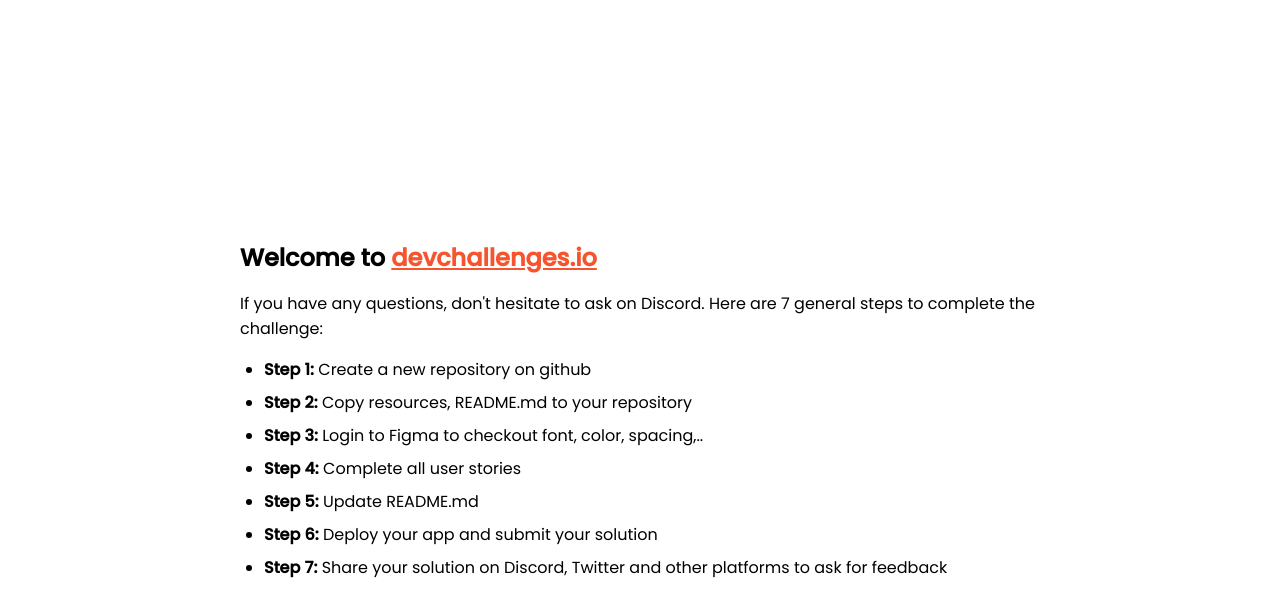
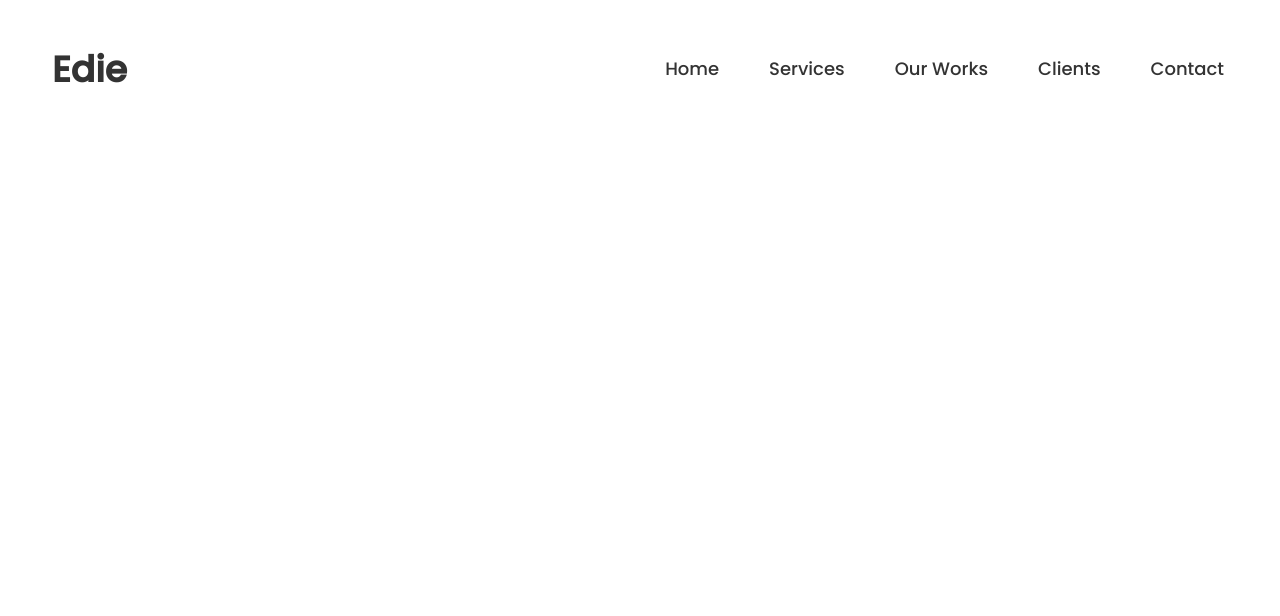
Before and after one commit to Adebesin-Cell/Edie-homepage, a website: page index.html in a window 1280 px wide. Drawn offline with Linux system fonts and the light colour scheme.

Commit message:
rolling in updates

```diff
--- a/index.html
+++ b/index.html
@@ -20,76 +20,107 @@
       href="https://fonts.googleapis.com/css2?family=Poppins:wght@400;500&display=swap"
       rel="stylesheet"
     />
+    <link rel="stylesheet" href="css/main.css">
+    <link rel="stylesheet" href="css/main.css.map">
 
-    <title>Devchallenges</title>
-
-    <style>
-      body {
-        font-family: "Poppins", sans-serif;
-      }
-
-      ul {
-        padding-left: 24px;
-      }
-
-      li {
-        margin-bottom: 8px;
-      }
-
-      .welcome {
-        max-width: 800px;
-        margin: 0 auto;
-      }
-
-      .welcome-text {
-        margin-top: 30vh;
-        font-weight: 500;
-      }
-
-      .welcome-text p {
-        font-size: 1rem;
-        font-weight: 400;
-      }
-
-      .welcome-text h1 {
-        font-size: 1.5rem;
-      }
-
-      .welcome-text a {
-        color: #f7542e;
-      }
-    </style>
+    <title>Devchallenges | Edie Homepage</title>
+<!--  -->
+    <!-- <style> -->
+      <!-- body { -->
+        <!-- font-family: "Poppins", sans-serif; -->
+      <!-- } -->
+<!--  -->
+      <!-- ul { -->
+        <!-- padding-left: 24px; -->
+      <!-- } -->
+<!--  -->
+      <!-- li { -->
+        <!-- margin-bottom: 8px; -->
+      <!-- } -->
+<!--  -->
+      <!-- .welcome { -->
+        <!-- max-width: 800px; -->
+        <!-- margin: 0 auto; -->
+      <!-- } -->
+<!--  -->
+      <!-- .welcome-text { -->
+        <!-- margin-top: 30vh; -->
+        <!-- font-weight: 500; -->
+      <!-- } -->
+<!--  -->
+      <!-- .welcome-text p { -->
+        <!-- font-size: 1rem; -->
+        <!-- font-weight: 400; -->
+      <!-- } -->
+<!--  -->
+      <!-- .welcome-text h1 { -->
+        <!-- font-size: 1.5rem; -->
+      <!-- } -->
+<!--  -->
+      <!-- .welcome-text a { -->
+        <!-- color: #f7542e; -->
+      <!-- } -->
+    <!-- </style> -->
   </head>
   <body>
-    <div class="welcome">
-      <div class="welcome-text">
-        <h1>
-          Welcome to
-          <a href="https://devchallenges.io/" target="_blank"
-            >devchallenges.io</a
-          >
-        </h1>
 
-        <p>
-          If you have any questions, don't hesitate to ask on Discord. Here are
-          7 general steps to complete the challenge:
-        </p>
+    <div class="container-fluid">
+      <div class="row">
+        <header class="col-1-of-1 header">
+          <div class="logo-box">
+            <h1 class="logo">
+              Edie
+            </h1>
+          </div>
+          <ul class="header-navigation">
+            <li class="header-navigation__list"><a href="#" class="header-navigation__link modified--link-padding-left">Home</a></li>
+            <li class="header-navigation__list"><a href="#" class="header-navigation__link">Services</a></li>
+            <li class="header-navigation__list"><a href="#" class="header-navigation__link">Our works</a></li>
+            <li class="header-navigation__list"><a href="#" class="header-navigation__link">Clients</a></li>
+            <li class="header-navigation__list"><a href="#" class="header-navigation__link modified--link-padding-right">Contact</a></li>
+          </ul>
+        </header>
+
+
       </div>
 
-      <ul>
-        <li><b>Step 1:</b> Create a new repository on github</li>
-        <li><b>Step 2:</b> Copy resources, README.md to your repository</li>
-        <li>
-          <b>Step 3:</b> Login to Figma to checkout font, color, spacing,..
-        </li>
-        <li><b>Step 4:</b> Complete all user stories</li>
-        <li><b>Step 5:</b> Update README.md</li>
-        <li><b>Step 6:</b> Deploy your app and submit your solution</li>
-        <li>
-          <b>Step 7:</b> Share your solution on Discord, Twitter and other
-          platforms to ask for feedback
-        </li>
-      </ul>
+      <section class="container section-about">
+        <div class="row">
+          <div class="col-1-of-4 u-ml-md">
+            &nbsp;
+          </div>
+        </div>
+      </section>
     </div>
+    <!-- <div class="welcome"> -->
+      <!-- <div class="welcome-text"> -->
+        <!-- <h1> -->
+          <!-- Welcome to -->
+          <!-- <a href="https://devchallenges.io/" target="_blank" -->
+            <!-- >devchallenges.io</a -->
+          <!-- > -->
+        <!-- </h1> -->
+<!--  -->
+        <!-- <p> -->
+          <!-- If you have any questions, don't hesitate to ask on Discord. Here are -->
+          <!-- 7 general steps to complete the challenge: -->
+        <!-- </p> -->
+      <!-- </div> -->
+<!--  -->
+      <!-- <ul> -->
+        <!-- <li><b>Step 1:</b> Create a new repository on github</li> -->
+        <!-- <li><b>Step 2:</b> Copy resources, README.md to your repository</li> -->
+        <!-- <li> -->
+          <!-- <b>Step 3:</b> Login to Figma to checkout font, color, spacing,.. -->
+        <!-- </li> -->
+        <!-- <li><b>Step 4:</b> Complete all user stories</li> -->
+        <!-- <li><b>Step 5:</b> Update README.md</li> -->
+        <!-- <li><b>Step 6:</b> Deploy your app and submit your solution</li> -->
+        <!-- <li> -->
+          <!-- <b>Step 7:</b> Share your solution on Discord, Twitter and other -->
+          <!-- platforms to ask for feedback -->
+        <!-- </li> -->
+      <!-- </ul> -->
+    <!-- </div> -->
   </body>
 </html>
--- a/scss/abstracts/_mixins.scss
+++ b/scss/abstracts/_mixins.scss
@@ -0,0 +1,23 @@
+@mixin root {
+      :root {
+            // GRAY color
+            --gray-1:#333333;
+            --gray-2: #4f4f4f;
+            --gray-3: #828282;
+            --gray-5: #E0E0E0;
+            --gray-4: #BDBDBD;
+            --gray-6: #f2f2f2;
+
+            // primary color
+
+            --blue: #2D9CDB;
+
+            --white: #FFFFFF;
+            --green: #27Ae60;
+            --red: #EB5757;
+
+
+            --bg-footer: #100E1D;
+
+      }
+}
--- a/scss/abstracts/_variables.scss
+++ b/scss/abstracts/_variables.scss
@@ -0,0 +1,14 @@
+// FONT sizes
+
+
+$small: 1.4rem;
+$medium: 1.6rem;
+$large: 1.8rem;
+
+
+
+// FONT weight
+
+$fw-small: 400;
+$fw-normal: normal;
+$fw-medium: 500;
--- a/scss/base/_base.scss
+++ b/scss/base/_base.scss
@@ -0,0 +1,26 @@
+*,
+*::after,
+*::before {
+      padding: 0;
+      margin: 0;
+      box-sizing: inherit;
+}
+
+@include root;
+
+html {
+      font-size: 62.5%;
+      box-sizing: border-box;
+}
+
+body {
+      font-family: "Poppins", sans-serif;
+      font-size: 1.6rem;
+
+
+}
+
+::selection {
+      background-color: #4F4F4F;
+      color: #fff;
+}
--- /dev/null
+++ b/scss/components/_logo.scss
@@ -0,0 +1,8 @@
+.logo {
+      font-size: 3.6rem;
+      color: var(--gray-1);
+
+      width: 100%;
+      height: 100%;
+
+}
--- a/scss/layout/_grid.scss
+++ b/scss/layout/_grid.scss
@@ -0,0 +1,93 @@
+.container-fluid {
+      width: 100%;
+      padding-right: 5.6rem;
+      padding-left: 5.2rem;
+      margin-right: auto;
+      margin-left: auto;
+}
+
+.container {
+      margin: 0 auto;
+      padding: 0 1.5rem;
+      width: 100%;
+}
+
+.row{
+      display: flex;
+      // width: 100%;
+      margin-right: -5.6rem;
+      margin-left: -5.2rem;
+      flex-wrap: wrap;
+
+
+      [class ^= "col-"] {
+            width: 100%;
+            position: relative;
+            padding-right: 5.6rem;
+            padding-left: 5.2rem;
+
+        }
+
+        .col-1-of-1 {
+
+            @media only screen and (min-width: 48em) {
+                  flex:0 0 100%;
+                  max-width: 100%;
+            }
+        }
+
+        .col-1-of-2 {
+
+            @media only screen and (min-width: 48em) {
+                  flex:0 0 50%;
+                  max-width: 50%;
+
+            }
+        }
+
+        .col-1-of-3 {
+              @media only screen and (min-width:48em) {
+                    flex: 0 0 33.33333%;
+                    max-width: 33.33333%;
+              }
+        }
+        .col-1-of-4 {
+              @media only screen and (min-width:48em) {
+                    flex: 0 0 25%;
+                    max-width: 25%;
+              }
+        }
+
+        .col-1-of-5 {
+              @media only screen and (min-width: 48em) {
+                    flex: 0 0 20%;
+                    max-width: 20%;
+              }
+        }
+
+        .col-2-of-3 {
+              flex: 0 0 66.66667%;
+              max-width: 66.66667%;
+        }
+
+        .col-3-of-4 {
+              flex: 0 0 75%;
+              max-width: 75%;
+        }
+
+        .col-2-of-5 {
+              flex: 0 0 40%;
+              max-width: 40%;
+        }
+
+        .col-3-of-5 {
+            flex: 0 0 60%;
+            max-width: 60%;
+        }
+
+        .col-4-of-5 {
+              flex: 0 0 80%;
+              max-width: 80%;
+        }
+
+}
--- a/scss/layout/_header.scss
+++ b/scss/layout/_header.scss
@@ -0,0 +1,12 @@
+.header {
+      display: flex;
+      align-items: center;
+      justify-content: space-between;
+      justify-items: center;
+}
+
+.logo-box {
+      margin-top: 4.2rem;
+      width: 7rem;
+      height: 5.3rem;
+}
--- a/scss/layout/_navigation.scss
+++ b/scss/layout/_navigation.scss
@@ -0,0 +1,66 @@
+.header-navigation {
+      list-style-type: none;
+      display: flex;
+
+      justify-items: center;
+      align-items: flex-start;
+
+      line-height: 3.6rem;
+
+      align-self: flex-start;
+
+      height: 3.6rem;
+
+      margin-top: 5.1rem;
+
+
+      &__list {
+
+            height: 100%;
+
+            &:not(:last-child) {
+                  margin-right: 2rem;
+
+            }
+
+      }
+
+      &__link {
+
+            &,
+            &:link,
+            &:visited{
+                  display: inline-block;
+                  padding: 0rem 1.5rem;
+                  height: 100%;
+                  text-decoration: none;
+                  font-size: 1.8rem;
+                  font-weight: $fw-medium;
+
+                  color: var(--gray-1);
+
+                  text-transform: capitalize;
+
+
+            }
+      }
+}
+
+.modified--link-padding-right {
+
+      &,
+      &:link,
+      &:visited {
+            padding-right: 0rem;
+      }
+
+}
+.modified--link-padding-left {
+      &,
+      &:link,
+      &:visited {
+            padding-left: 0rem;
+      }
+}
+
+//  Use a utility classto remove padding
--- a/scss/main.scss
+++ b/scss/main.scss
@@ -3,13 +3,14 @@
 @import "abstracts/variables";
 
 
-@import "base/animations";
+@import "base/animation";
 @import "base/base";
 @import "base/typography";
 @import "base/utilities";
 
 
 @import "components/button";
+@import "components/logo";
 
 
 
```
Also changed, not shown: package.json (added, +25 -0 lines), css/main.css (added), scss/pages/_home.scss (added), scss/pages/home.scss (deleted), 3 other files.
